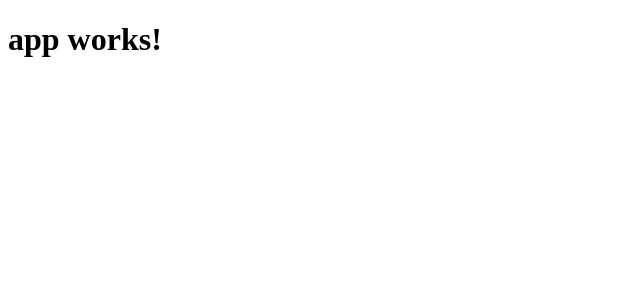
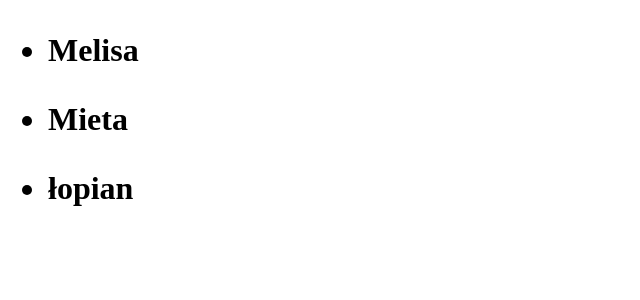
Before and after one commit to Kamilnaja/herbopedia, an Angular app: page / in a window 1280 px wide. Shown: the top 300 px of the page, without its empty margins (0-640 px from the left). Built offline with nearby package versions, Linux system fonts and the light colour scheme.

Commit message:
app can display data from separate json

```diff
--- a/src/app/app.component.html
+++ b/src/app/app.component.html
@@ -1,3 +1,5 @@
 <h1>
-  {{title}}
+  <ul *ngFor = "let herb of herbs">
+    <li>{{herb.name}}</li>
+  </ul>
 </h1>
--- a/src/app/app.component.ts
+++ b/src/app/app.component.ts
@@ -1,10 +1,15 @@
-import { Component } from '@angular/core';
-
+import { Component, OnInit } from '@angular/core';
+import { HerbsService } from './herbs.service';
 @Component({
   selector: 'app-root',
   templateUrl: './app.component.html',
   styleUrls: ['./app.component.css']
 })
-export class AppComponent {
-  title = 'app works!';
+export class AppComponent implements OnInit {
+  herbs = [];
+  constructor(private _herbService: HerbsService){}
+  ngOnInit() {
+    this._herbService.getHerbs()
+      .subscribe(resHerbsData => this.herbs = resHerbsData);
+  }
 }
--- a/src/app/app.module.ts
+++ b/src/app/app.module.ts
@@ -2,8 +2,8 @@ import { BrowserModule } from '@angular/platform-browser';
 import { NgModule } from '@angular/core';
 import { FormsModule } from '@angular/forms';
 import { HttpModule } from '@angular/http';
-
 import { AppComponent } from './app.component';
+import { HerbsService } from './herbs.service';
 
 @NgModule({
   declarations: [
@@ -14,7 +14,7 @@ import { AppComponent } from './app.component';
     FormsModule,
     HttpModule
   ],
-  providers: [],
+  providers: [HerbsService],
   bootstrap: [AppComponent]
 })
 export class AppModule { }
--- /dev/null
+++ b/src/app/herbs.service.ts
@@ -0,0 +1,12 @@
+import { Injectable } from '@angular/core';
+import { Http, Response } from '@angular/http';
+import 'rxjs/add/operator/map';
+@Injectable()
+export class HerbsService {
+  private _url= 'assets/herbs.json';
+  constructor(private _http: Http) {}
+  getHerbs () {
+    return this._http.get(this._url)
+      .map((response: Response) => response.json());
+  }
+}
--- /dev/null
+++ b/src/assets/herbs.json
@@ -0,0 +1,14 @@
+[
+  {
+    "id": 1,
+    "name": "Melisa"
+  },
+  {
+    "id": 2,
+    "name": "Mieta"
+  },
+  {
+    "id": 3,
+    "name": "łopian"
+  }
+]
```
Also changed, not shown: 1 other file (tests, documents, lock files or other folders).
